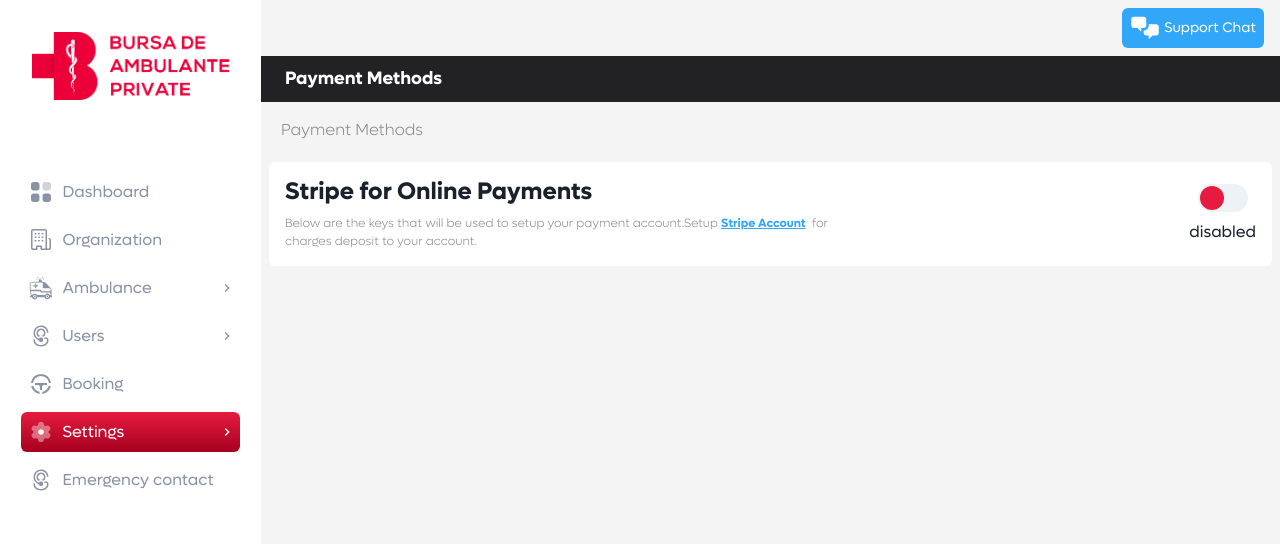
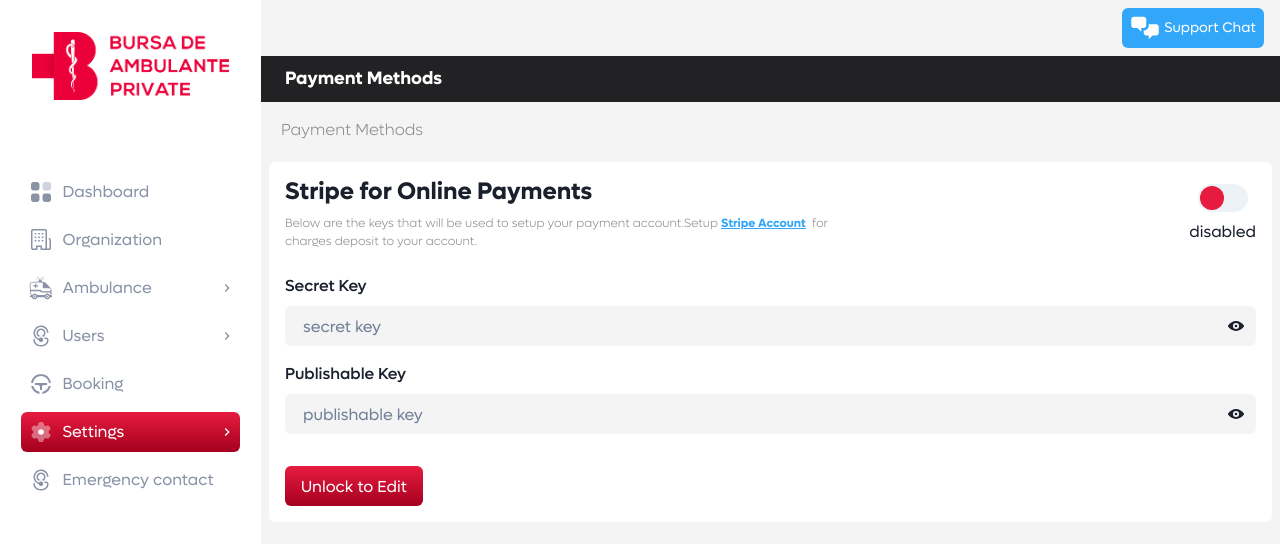
Before and after one commit to Zain-ul-din/bap-admin, a React (Vite) app: page /settings/payments in a window 1280 px wide. Shown: the top 544 px of the page. Built offline with nearby package versions, Linux system fonts and the light colour scheme.

Commit message:
added: payment api keys settings page

```diff
--- /dev/null
+++ b/src/components/forms/settings/PaymentKeysForm.tsx
@@ -0,0 +1,32 @@
+import { Box, Button, Flex, FlexProps, FormControl, FormLabel, Input } from '@chakra-ui/react';
+import PasswordInput from './components/PasswordInput';
+
+export default function PaymentKeysForm({ ...rest }: FlexProps) {
+  return (
+    <Flex as={'form'} flexDir={'column'} gap={4} {...rest}>
+      <FormControl>
+        <FormLabel>Secret Key</FormLabel>
+        <PasswordInput>
+          {({ canShow }) => {
+            return <Input placeholder="secret key" type={canShow ? 'text' : 'password'} variant={'filled'} />;
+          }}
+        </PasswordInput>
+      </FormControl>
+      <FormControl>
+        <FormLabel>Publishable Key</FormLabel>
+        <PasswordInput>
+          {({ canShow }) => {
+            return <Input placeholder="publishable key" type={canShow ? 'text' : 'password'} variant={'filled'} />;
+          }}
+        </PasswordInput>
+      </FormControl>
+
+      <Box mt={4}>
+        {/* TODO: add unlock icon from Figma */}
+        <Button variant={'red'} type="submit">
+          Unlock to Edit
+        </Button>
+      </Box>
+    </Flex>
+  );
+}
--- /dev/null
+++ b/src/components/forms/settings/components/PasswordInput.tsx
@@ -0,0 +1,20 @@
+import { ViewIcon, ViewOffIcon } from '@chakra-ui/icons';
+import { InputGroup, InputGroupProps, InputRightElement } from '@chakra-ui/react';
+import { ReactNode, useState } from 'react';
+
+interface PasswordInputProps extends Omit<InputGroupProps, 'children'> {
+  children: ({ canShow }: { canShow: boolean }) => ReactNode;
+}
+
+export default function PasswordInput({ children, ...rest }: PasswordInputProps) {
+  const [show, setShow] = useState<boolean>(false);
+
+  return (
+    <InputGroup {...rest}>
+      <InputRightElement cursor={'pointer'} onClick={() => setShow(!show)}>
+        {show ? <ViewOffIcon /> : <ViewIcon />}
+      </InputRightElement>
+      {children({ canShow: show })}
+    </InputGroup>
+  );
+}
--- a/src/components/forms/settings/index.ts
+++ b/src/components/forms/settings/index.ts
@@ -1,7 +1,9 @@
 import GeneralAppInfoForm from "./GeneralAppInfoForm"
 import BookingPercentageForm from "./BookingPercentageForm"
+import PaymentKeysForm from "./PaymentKeysForm"
 
 export {
   GeneralAppInfoForm,
-  BookingPercentageForm
+  BookingPercentageForm,
+  PaymentKeysForm
 }
--- a/src/components/pages/Settings/PaymentSettings.tsx
+++ b/src/components/pages/Settings/PaymentSettings.tsx
@@ -1,5 +1,6 @@
 import { Flex, Heading, Stack, Text, Link, Switch } from '@chakra-ui/react';
 import DashboardHeader from '../../shared/DashboardHeader';
+import { PaymentKeysForm } from '../../forms/settings';
 
 export default function PaymentSettings() {
   return (
@@ -34,6 +35,12 @@ export default function PaymentSettings() {
               <Text>disabled</Text>
             </Stack>
           </Flex>
+
+          <PaymentKeysForm
+            onSubmit={(e) => {
+              e.preventDefault();
+            }}
+          />
         </Flex>
       </Flex>
     </>
```
